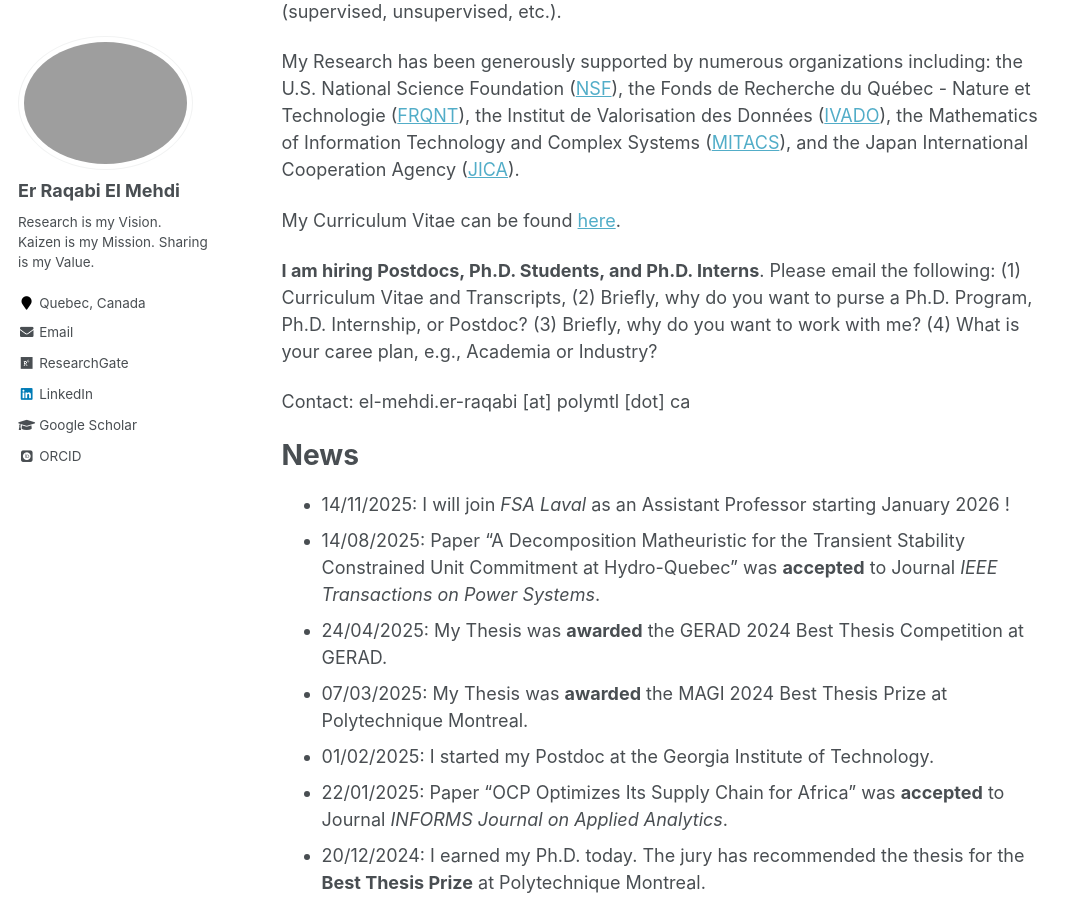
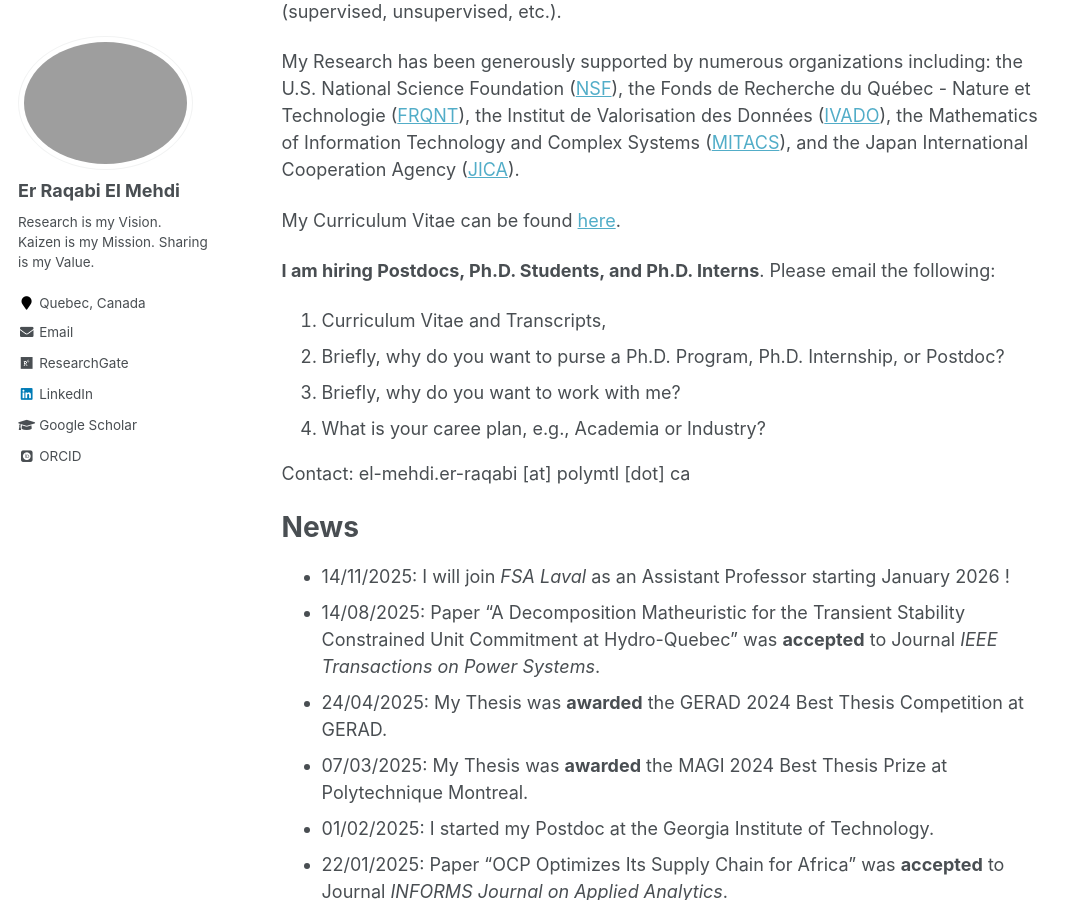
Before and after one commit to RqbMedi/rqbmedi.github.io, a Jekyll site: the page built from _pages/about.md, in a window 1280 px wide and 900 px high, scrolled down 680 px. Shown: the whole window, without its empty margins (0-1082 px from the left). Built offline with Jekyll 4.4.1, drawn with Linux system fonts in a browser that asks for light colours; some web fonts are replaced.

Commit message:
Update about.md

```diff
--- a/_pages/about.md
+++ b/_pages/about.md
@@ -16,10 +16,11 @@ My Research has been generously supported by numerous organizations including: t
 My Curriculum Vitae can be found [here](http://rqbmedi.github.io/files/CV.pdf).
 
 **I am hiring Postdocs, Ph.D. Students, and Ph.D. Interns**. Please email the following:
-(1) Curriculum Vitae and Transcripts,
-(2) Briefly, why do you want to purse a Ph.D. Program, Ph.D. Internship, or Postdoc?
-(3) Briefly, why do you want to work with me?
-(4) What is your caree plan, e.g., Academia or Industry?
+
+1. Curriculum Vitae and Transcripts,
+2. Briefly, why do you want to purse a Ph.D. Program, Ph.D. Internship, or Postdoc?
+3. Briefly, why do you want to work with me?
+4. What is your caree plan, e.g., Academia or Industry?
 
 Contact: el-mehdi.er-raqabi [at] polymtl [dot] ca
 
```
